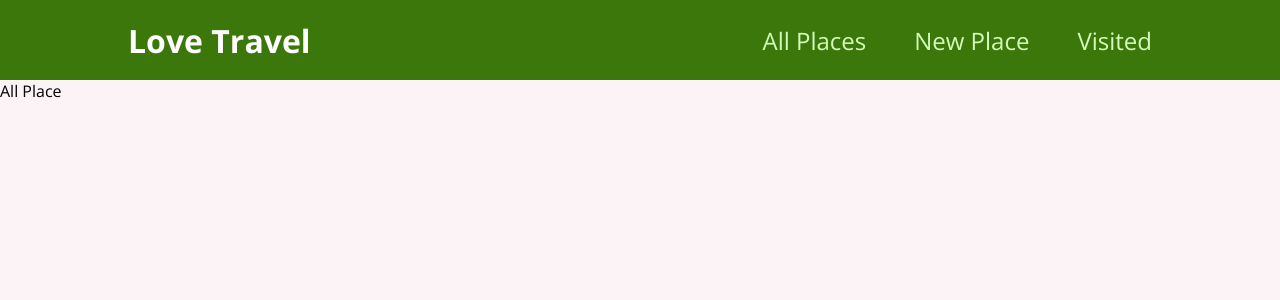
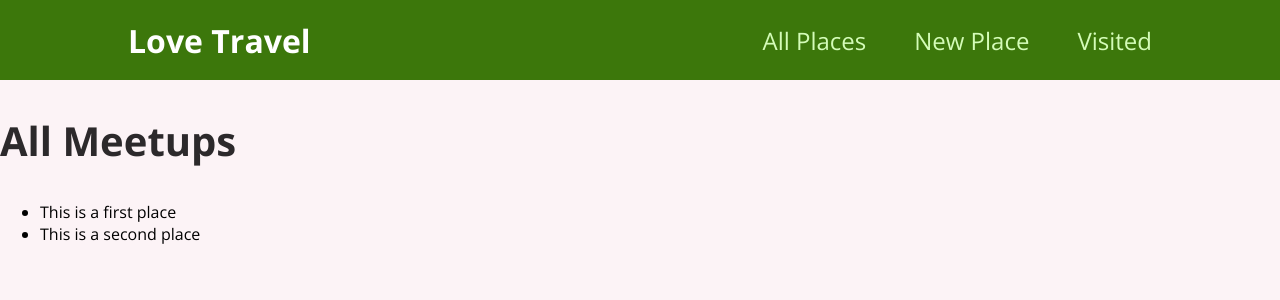
Before and after one commit to shreejanjoshi/love-travel, a React (Create React App) app: page / in a window 1280 px wide. Shown: the top 300 px of the page. Built offline with nearby package versions, Linux system fonts and the light colour scheme.

Commit message:
made a dummy data and outputing that data

```diff
--- a/src/pages/AllPlaces.js
+++ b/src/pages/AllPlaces.js
@@ -1,6 +1,34 @@
+const DUMMY_DATA = [
+    {
+      id: 'm1',
+      title: 'This is a first place',
+      image:
+        'https://upload.wikimedia.org/wikipedia/commons/thumb/d/d3/Stadtbild_M%C3%BCnchen.jpg/2560px-Stadtbild_M%C3%BCnchen.jpg',
+      address: 'Meetupstreet 5, 12345 place City',
+      description:
+        'This is a first, amazing place which you definitely should not miss. It will be a lot of fun!',
+    },
+    {
+      id: 'm2',
+      title: 'This is a second place',
+      image:
+        'https://upload.wikimedia.org/wikipedia/commons/thumb/d/d3/Stadtbild_M%C3%BCnchen.jpg/2560px-Stadtbild_M%C3%BCnchen.jpg',
+      address: 'Meetupstreet 5, 12345 place City',
+      description:
+        'This is a first, amazing place which you definitely should not miss. It will be a lot of fun!',
+    },
+  ];
+
 function AllPlacesPage(){
     return(
-        <div>All Place</div>
+        <section>
+            <h1>All Meetups</h1>
+            <ul>
+                {DUMMY_DATA.map((meetup) => {
+                    return <li key={meetup.id}>{meetup.title}</li>
+                })}
+            </ul>
+        </section>
     );
 }
 
```
